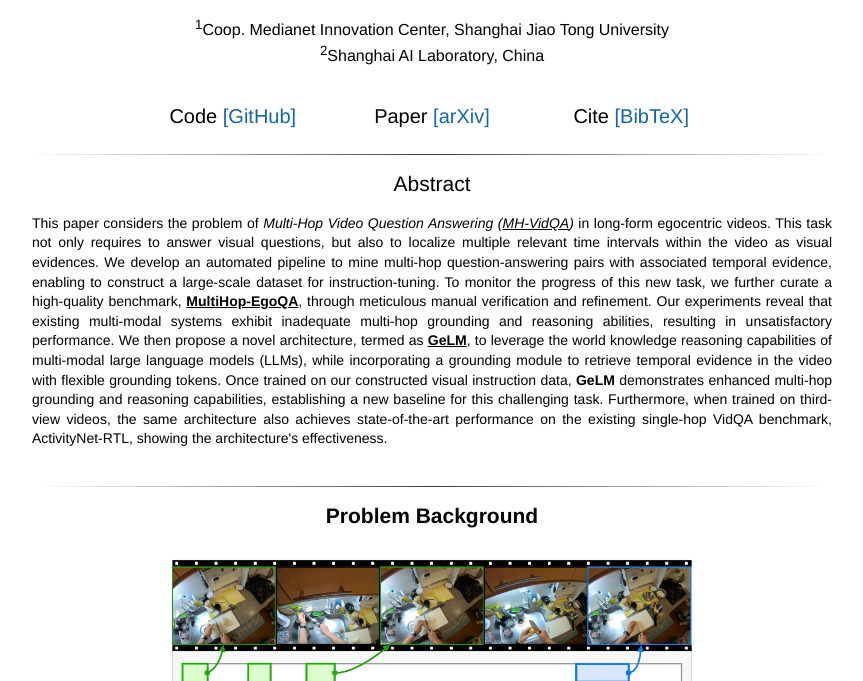
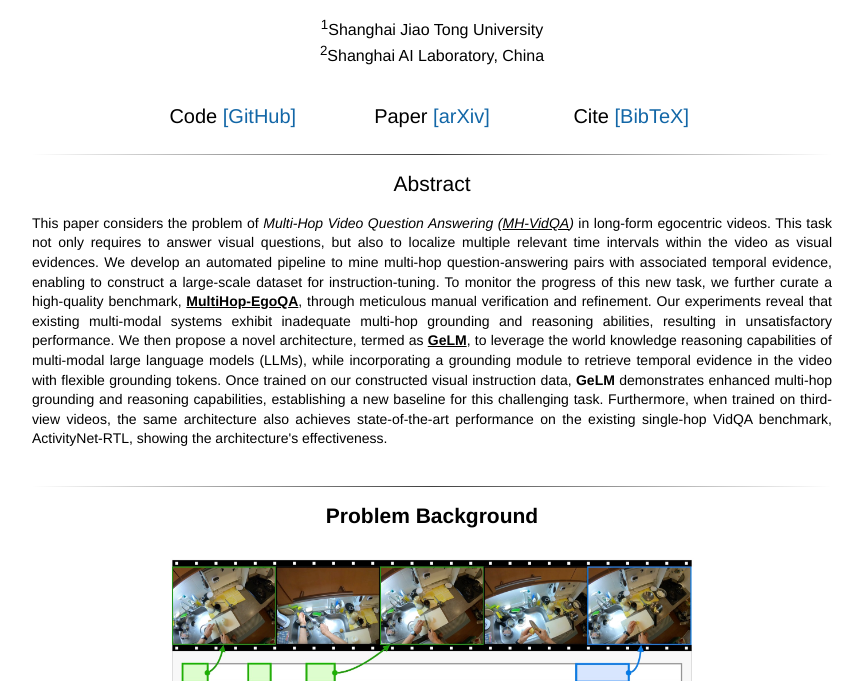
Before and after one commit to qirui-chen/MultiHop-EgoQA, a plain HTML site: page index.html in a window 1280 px wide. Shown: the part 119-800 px from the top of the page, without its empty margins (208-1071 px from the left). Drawn offline with Linux system fonts and the light colour scheme; a web font is replaced by a local one.

Commit message:
Update index.html

```diff
--- a/index.html
+++ b/index.html
@@ -217,8 +217,7 @@
         <tbody>
             <tr>
                 <td align="center" width="600px">
-                    <span style="font-size:16px"><sup>1</sup>Coop. Medianet Innovation Center, Shanghai Jiao Tong
-                        University</span>
+                    <span style="font-size:16px"><sup>1</sup>Shanghai Jiao Tong University</span>
                 </td>
             </tr>
             <tr>
```
